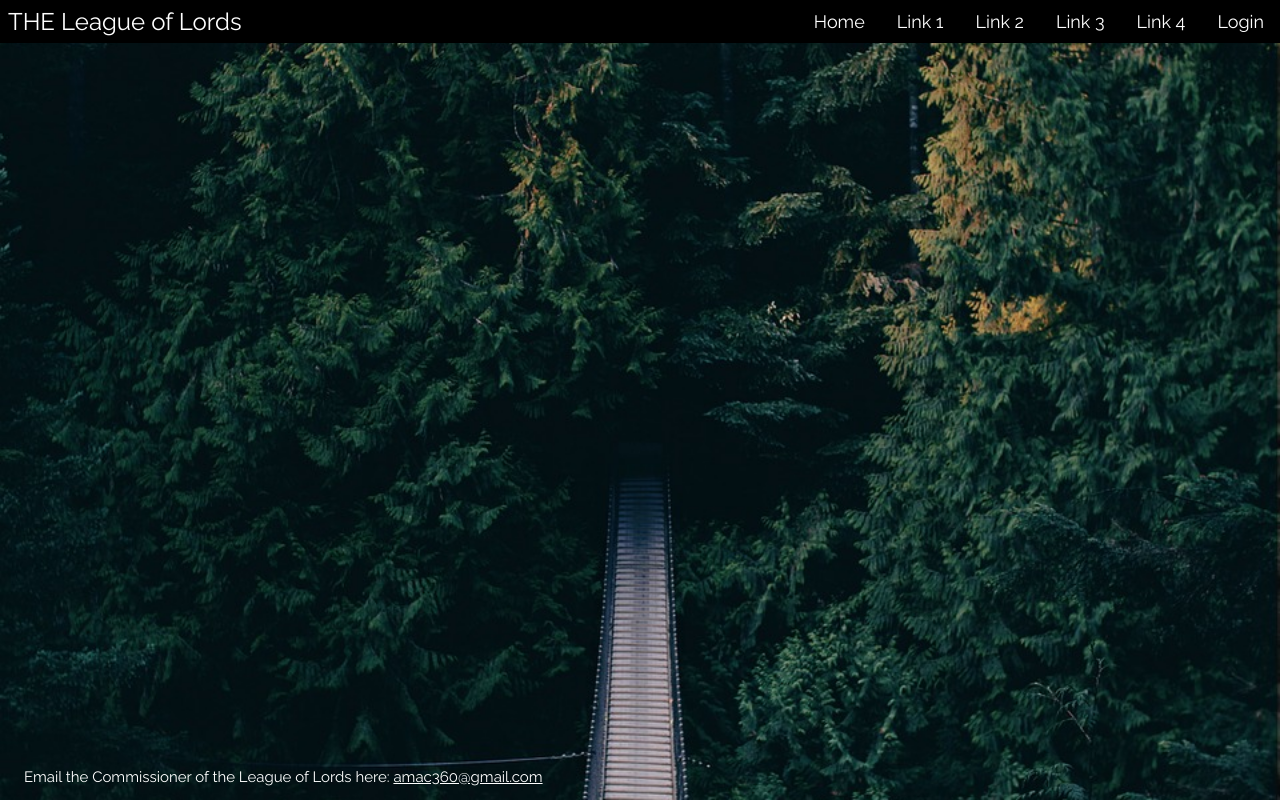
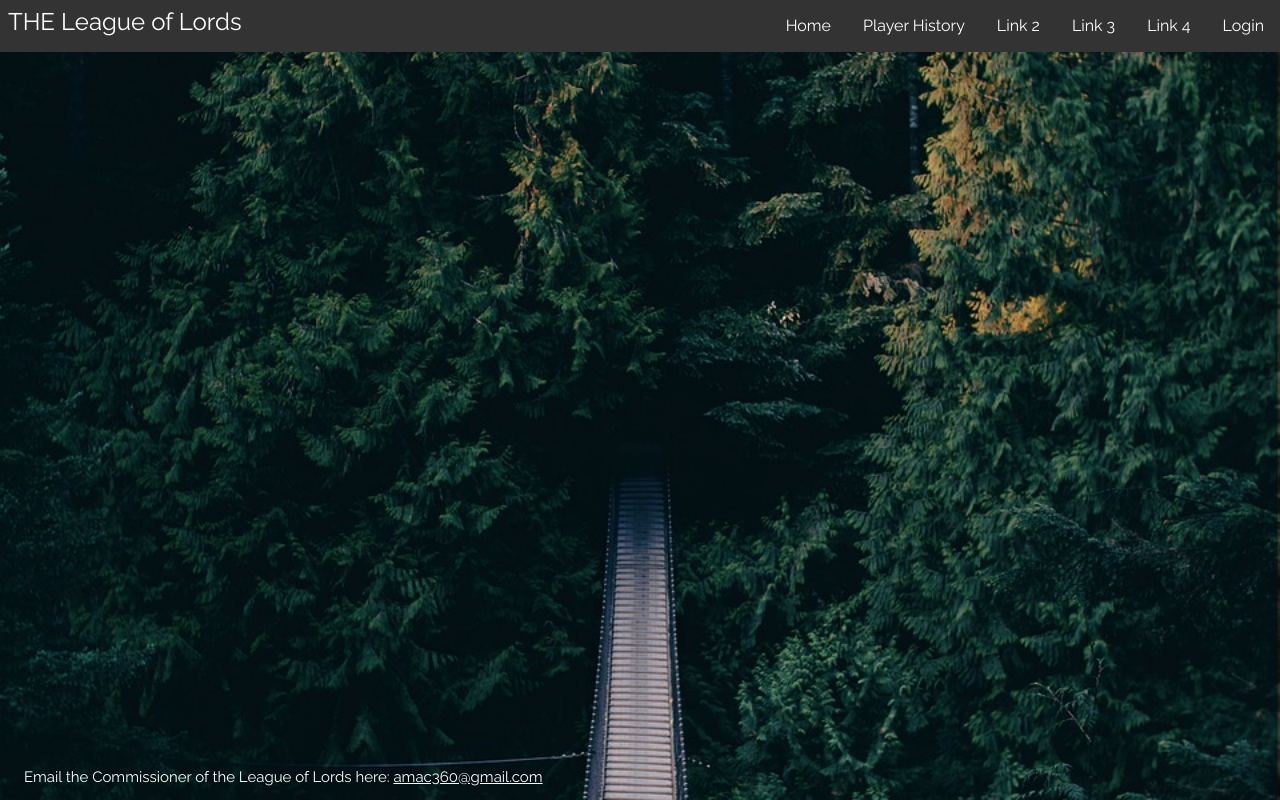
Before and after one commit to cwillforeal/fantasyfootballsite, a Flask app: template flaskr/templates/base.html in a window 1280 px wide. Run offline with Flask 2, Linux system fonts and the light colour scheme; the template is opened without the code that fills it, so the values that code supplies are empty; parts of the project's set-up code (start-up, migrations or seed data) failed here and were passed over.

Commit message:
Added nav bar

```diff
--- a/flaskr/main.py
+++ b/flaskr/main.py
@@ -11,12 +11,14 @@ import os
 pwds = imp.load_source('pwds', '../pwds.py')
 
 app = Flask(__name__)
+app.secret_key = urandom(pwds.KeySeed)
 
 @app.route('/')
 def main():
     db = Database()
     """This the the homepage"""
-    return render_template("home.html")
+    users = db.getUsers()
+    return render_template("home.html", users=users)
 
 @app.route('/login', methods=['POST','GET'])
 def login():
@@ -116,13 +118,6 @@ def displayPlayerHistory(player):
     history = sortTeamHistory(player)
     return render_template('showPlayerHistory.html',years=history,user=user)
 
-@app.route('/PlayerHistory',methods=['GET'])
-def playerHistory():
-    db = Database()
-
-    users = db.getUsers()
-    return render_template('selectPlayerHistory.html',users=users)
-
 @app.context_processor
 def override_url_for():
     return dict(url_for=dated_url_for)
@@ -137,5 +132,4 @@ def dated_url_for(endpoint, **values):
     return url_for(endpoint, **values)
 
 if __name__ == '__main__':
-    app.secret_key = urandom(pwds.KeySeed)
-    app.run(host='0.0.0.0', port=5000, debug=True)
+    app.run(host='127.0.0.1', port=5000, debug=True)
--- /dev/null
+++ b/flaskr/static/styles/base.css
@@ -0,0 +1,57 @@
+.navbar {
+    overflow: hidden;
+    background-color: #333;
+}
+
+.navbar a {
+    float: right;
+    font-size: 16px;
+    color: white;
+    text-align: center;
+    padding: 14px 16px;
+    text-decoration: none;
+}
+
+.dropdown {
+    float: right;
+    overflow: hidden;
+}
+
+.dropdown .dropbtn {
+    font-size: 16px;
+    border: none;
+    outline: none;
+    color: white;
+    padding: 14px 16px;
+    background-color: inherit;
+}
+
+.navbar a:hover, .dropdown:hover .dropbtn {
+    background-color: #c0c0c0;
+}
+
+.dropdown-content {
+    display: none;
+    position: absolute;
+    background-color: #f9f9f9;
+    min-width: 160px;
+    box-shadow: 0px 8px 16px 0px rgba(0,0,0,0.2);
+    z-index: 1;
+}
+
+.dropdown-content a {
+    float: none;
+    color: black;
+    padding: 12px 16px;
+    text-decoration: none;
+    display: block;
+    text-align: left;
+}
+
+.dropdown-content a:hover {
+    background-color: #ddd;
+}
+
+.dropdown:hover .dropdown-content {
+    display: block;
+}
--- a/flaskr/templates/base.html
+++ b/flaskr/templates/base.html
@@ -3,7 +3,7 @@
 <head>
     {% block head %}
     <meta charset="UTF-8">
-    <link href="../static/css/base.css" rel="stylesheet">
+    <link href="{{url_for('static',filename='styles/base.css')}}" rel="stylesheet">
     <link rel="stylesheet" href="https://www.w3schools.com/w3css/4/w3.css">
     <link rel="stylesheet" href="https://fonts.googleapis.com/css?family=Raleway">
     {% block otherlinks %}{% endblock %}
@@ -24,22 +24,28 @@
 <body>
 
 <div class="bgimg w3-display-container w3-animate-opacity w3-text-white">
-  <div class="w3-display-topleft w3-padding-small w3-xlarge">
-    THE League of Lords
-  </div>
-  <div id="navbar" class="w3-bar w3-black">
-    <a href="/login" class="w3-bar-item w3-button w3-right w3-large w3-padding-12">Login</a>
-    <a href="#" class="w3-bar-item w3-button w3-right w3-large w3-padding-12">Link 4</a>
-    <a href="#" class="w3-bar-item w3-button w3-right w3-large w3-padding-12">Link 3</a>
-    <a href="#" class="w3-bar-item w3-button w3-right w3-large w3-padding-12">Link 2</a>
-    <a href="#" class="w3-bar-item w3-button w3-right w3-large w3-padding-12">Link 1</a>
-    <a href="#" class="w3-bar-item w3-button w3-right w3-large w3-padding-12">Home</a>
+  <div id="navbar" class="navbar">
+	<div class="w3-display-topleft w3-padding-small w3-xlarge">THE League of Lords</div>
+    <a href="/login" >Login</a>
+    <a href="#" >Link 4</a>
+    <a href="#" >Link 3</a>
+    <a href="#" >Link 2</a>
+    <div class="dropdown">
+    <button class="dropbtn">Player History</button>
+	<div class="dropdown-content">
+		{% for user in users %}
+			{% if user.username != 'admin' %}
+				<a href="/PlayerHistory/{{user.username}}">{{user.name}}</a>
+			{% endif %}
+		{% endfor %}
+	</div>
+    </div>
+    <a href="/" class="">Home</a>
   </div>
   <div id="content">{% block content %}{% endblock %}</div>
   <div class="w3-display-bottomleft w3-padding-large">
     Email the Commissioner of the League of Lords here: <a href="https://mail.google.com/mail/?view=cm&fs=1&to=someone@example.com&su=SUBJECT&body=BODY&bcc=amac360@gmail.com">amac360@gmail.com</a>
   </div>
 </div>
-
 </body>
 </html>
--- /dev/null
+++ b/flaskr/wsgi.py
@@ -0,0 +1,4 @@
+from main import app
+
+if __name__== "__main__":
+    app.run()
```
Also changed, not shown: flaskr/gunicorn_config.py (added, +210 -0 lines), flaskr/templates/selectPlayerHistory.html (deleted, +0 -22 lines).
